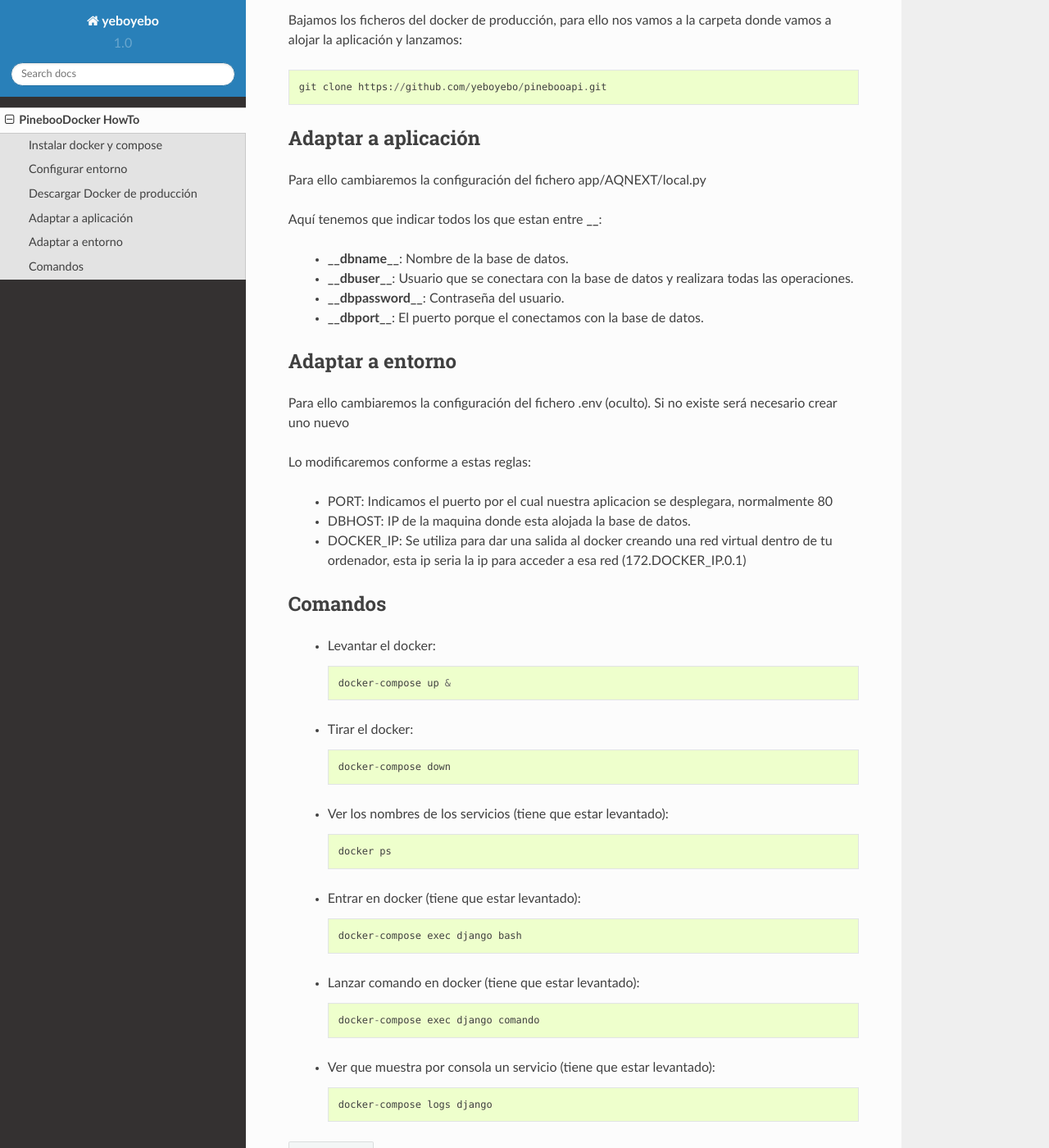
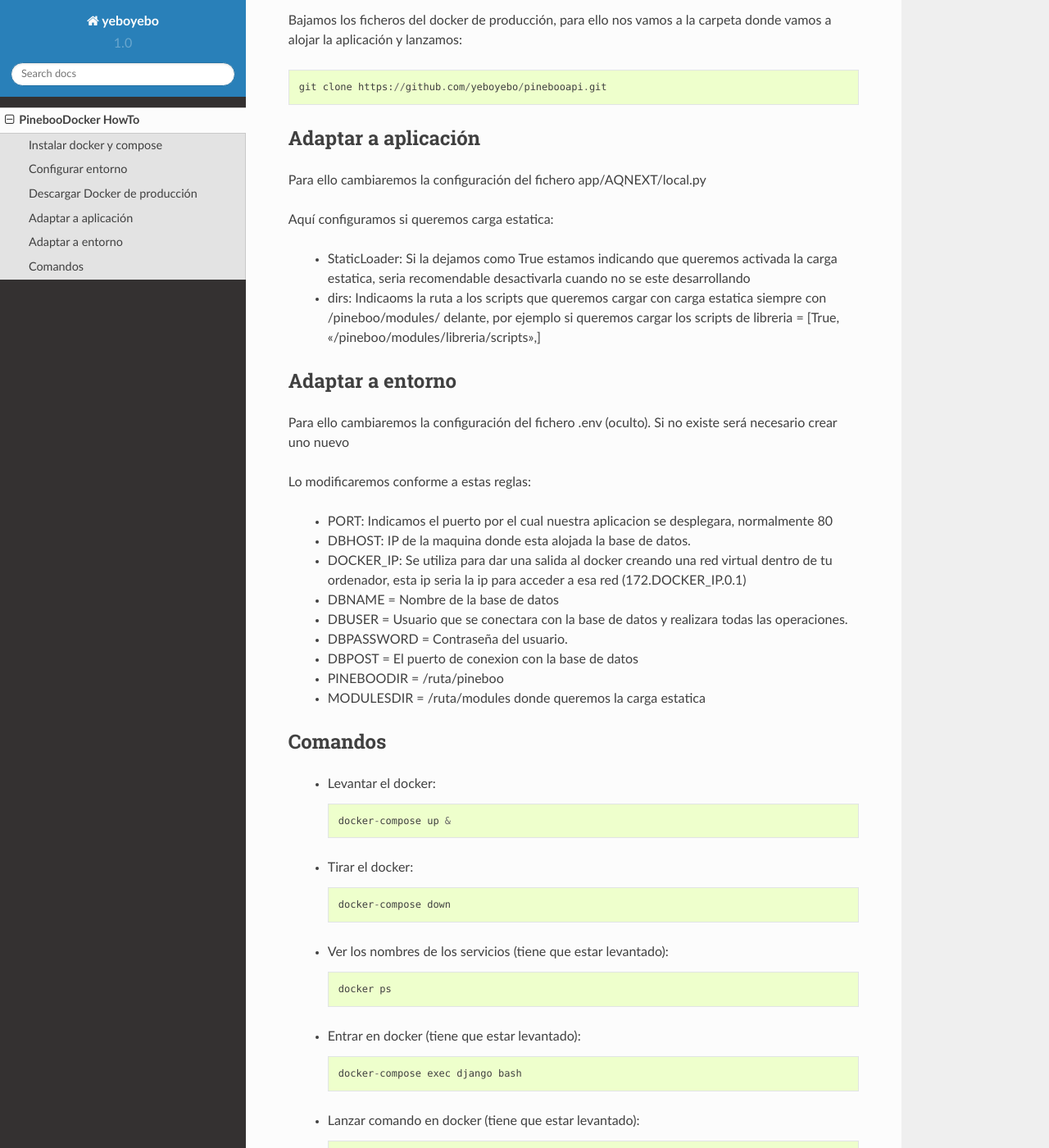
Before and after one commit to yeboyebo/pineboodoc, a Sphinx documentation site: the page built from docs/PinebooDocker.rst, in a window 1280 px wide and 1400 px high, scrolled down 1371 px. Shown: the whole window at 82% size. Built offline with Sphinx 7.4.7 and the Read the Docs theme 2.0.0, drawn with Linux system fonts in a browser that asks for light colours.

Commit message:
carga estatica

```diff
--- a/docs/AQNEXT.rst
+++ b/docs/PinebooDocker.rst
@@ -69,12 +69,10 @@ Adaptar a aplicación
 
 Para ello cambiaremos la configuración del fichero app/AQNEXT/local.py
 
-Aquí tenemos que indicar todos los que estan entre **__**:
+Aquí configuramos si queremos carga estatica:
 
-    - **__dbname__**: Nombre de la base de datos.
-    - **__dbuser__**: Usuario que se conectara con la base de datos y realizara todas las operaciones.
-    - **__dbpassword__**: Contraseña del usuario.
-    - **__dbport__**: El puerto porque el conectamos con la base de datos.
+    - StaticLoader: Si la dejamos como True estamos indicando que queremos activada la carga estatica, seria recomendable desactivarla cuando no se este desarrollando
+    - dirs: Indicaoms la ruta a los scripts que queremos cargar con carga estatica siempre con /pineboo/modules/ delante, por ejemplo si queremos cargar los scripts de libreria = [True, "/pineboo/modules/libreria/scripts",]
 
 
 
@@ -88,7 +86,12 @@ Lo modificaremos conforme a estas reglas:
     - PORT: Indicamos el puerto por el cual nuestra aplicacion se desplegara, normalmente 80
     - DBHOST: IP de la maquina donde esta alojada la base de datos.
     - DOCKER_IP: Se utiliza para dar una salida al docker creando una red virtual dentro de tu ordenador, esta ip seria la ip para acceder a esa red (172.DOCKER_IP.0.1)
-
+    - DBNAME = Nombre de la base de datos
+    - DBUSER = Usuario que se conectara con la base de datos y realizara todas las operaciones.
+    - DBPASSWORD = Contraseña del usuario.
+    - DBPOST = El puerto de conexion con la base de datos
+    - PINEBOODIR = /ruta/pineboo
+    - MODULESDIR = /ruta/modules donde queremos la carga estatica
 
 
 Comandos
--- a/docs/index.rst
+++ b/docs/index.rst
@@ -3,7 +3,7 @@
    You can adapt this file completely to your liking, but it should at least
    contain the root `toctree` directive.
 
-Welcome to AQNEXT's documentation!
+Welcome PinebooDocker's documentation!
 ==================================
 
 Contents:
@@ -11,7 +11,7 @@ Contents:
 .. toctree::
    :maxdepth: 2
 
-   AQNEXT
+   PinebooDocker
 
 
 
```
